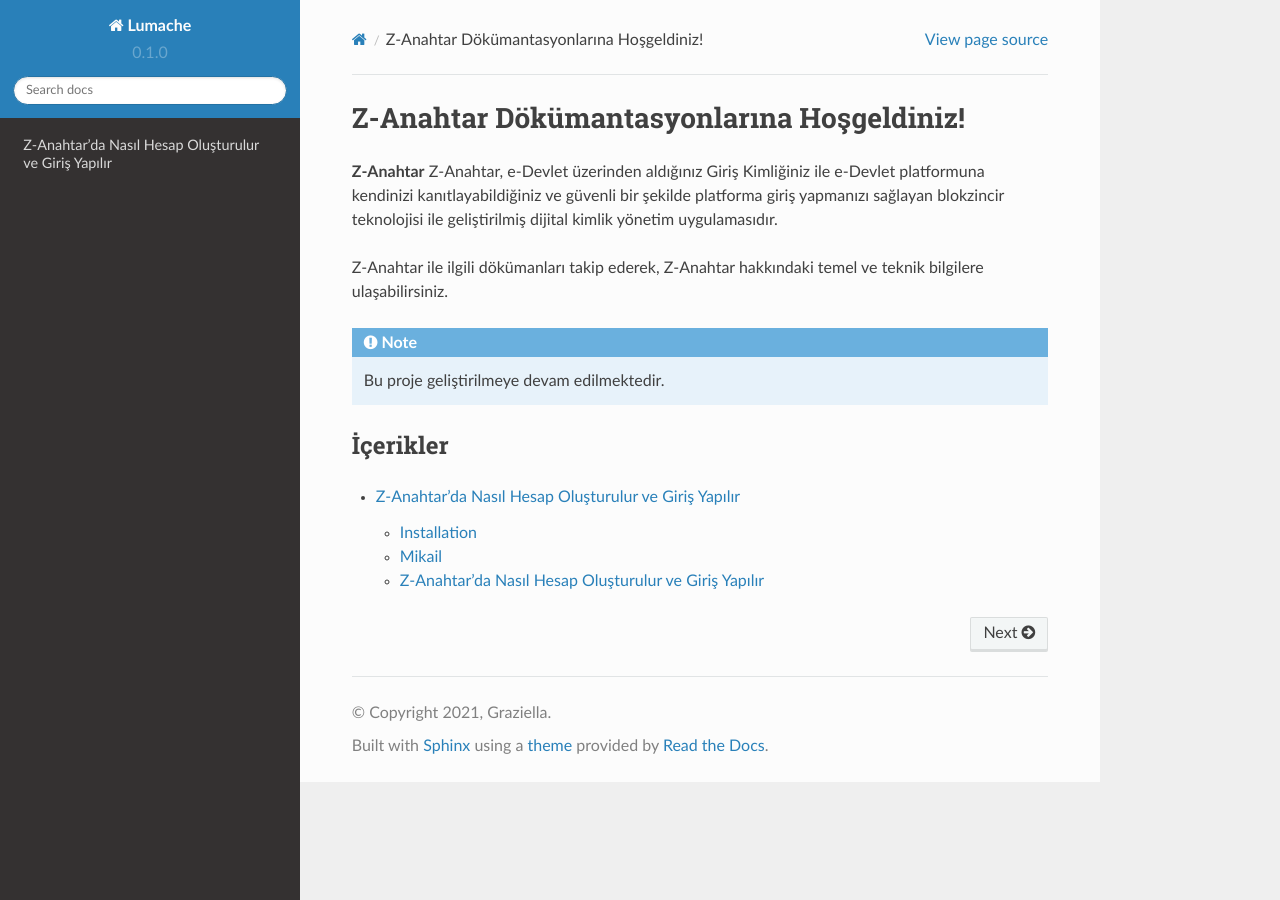
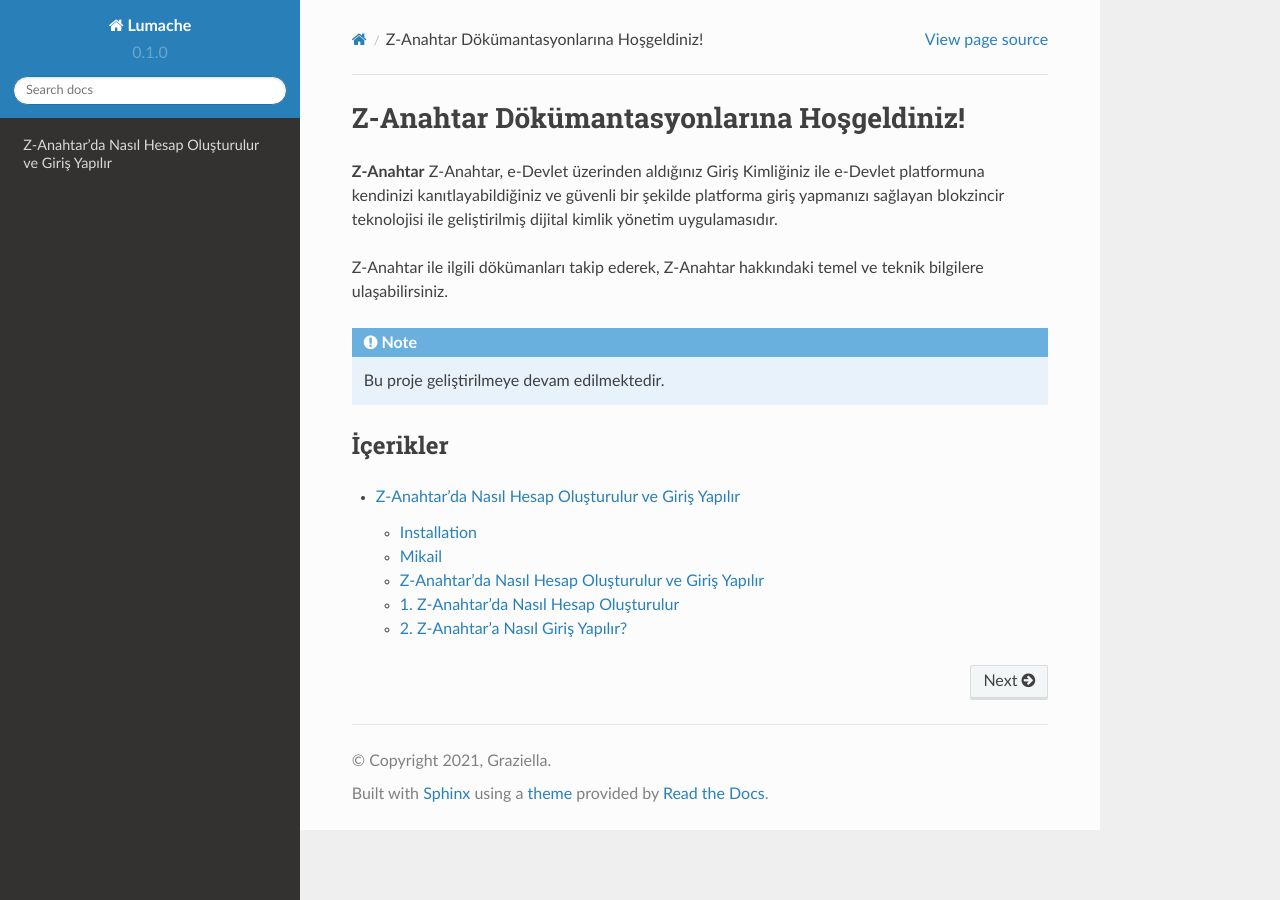
Before and after one commit to unchained1/Z-Anahtar, a Sphinx documentation site: the page built from docs/source/index.rst, in a window 1280 px wide. Built offline with Sphinx 7.4.7 and the Read the Docs theme 2.0.0, drawn with Linux system fonts in a browser that asks for light colours; pages that are not in the unit, such as notebooks, are missing from menus.

Commit message:
Update Z-Anahtar'da Nasıl Hesap Oluşturulur ve Giriş Yapılır.rst

```diff
--- a/docs/source/Z-Anahtar'da Nasıl Hesap Oluşturulur ve Giriş Yapılır.rst
+++ b/docs/source/Z-Anahtar'da Nasıl Hesap Oluşturulur ve Giriş Yapılır.rst
@@ -35,12 +35,14 @@ For example:
 Z-Anahtar’da Nasıl Hesap Oluşturulur ve Giriş Yapılır
 ----------------
 1.	Z-Anahtar’da Nasıl Hesap Oluşturulur
+----------------
 Z-Anahtar’da bir hesaba sahip olabilmek için 2 farklı hesap açma yöntemi vardır.
 
 a.	Hızlı Giriş: Telefon numarası ve mail adresi ile kayıt olarak yapılan bir giriş yöntemidir.
 Aşağıdaki alanlarda arzu edilen bilgiler kayıt edilerek bir hesap açılabilmektedir.
 
  .. image:: C:\Users\TCEMBALCI\Desktop/Hızlı Giriş.jpg
+   :width: 429
 
 b.	e-Devlet İle Kayıt: TCKN bilgisi ve e-Devlet şifresi ile Z-Anahtar’a kayıt açılabilmektedir. Bu kayıt sayesinde direkt olarak uygulamaya girilebilmektedir.
 
@@ -50,8 +52,11 @@ b.	e-Devlet İle Kayıt: TCKN bilgisi ve e-Devlet şifresi ile Z-Anahtar’a kay
 
 
 2.	Z-Anahtar’a Nasıl Giriş Yapılır?
+----------------
 Z-Anahtar’a giriş yapabilmenin 3 farklı yöntemi vardır.
+
 a.	Hızlı Giriş: Hızlı giriş ile sadece cep telefonu numarası girerek giriş yapılabilmektedir. Öncelikle Z-Anahtar’a tanımlanan cep telefonu numarası girilir ve akabinde cep telefona gelen OTP mesajı ile işlem doğrulanır. Akabinde de kullanıcı daha önceden belirlediği hızlı giriş şifresi ile Z-Anahtar’a giriş yapar.
+
 b.
 
 
```
